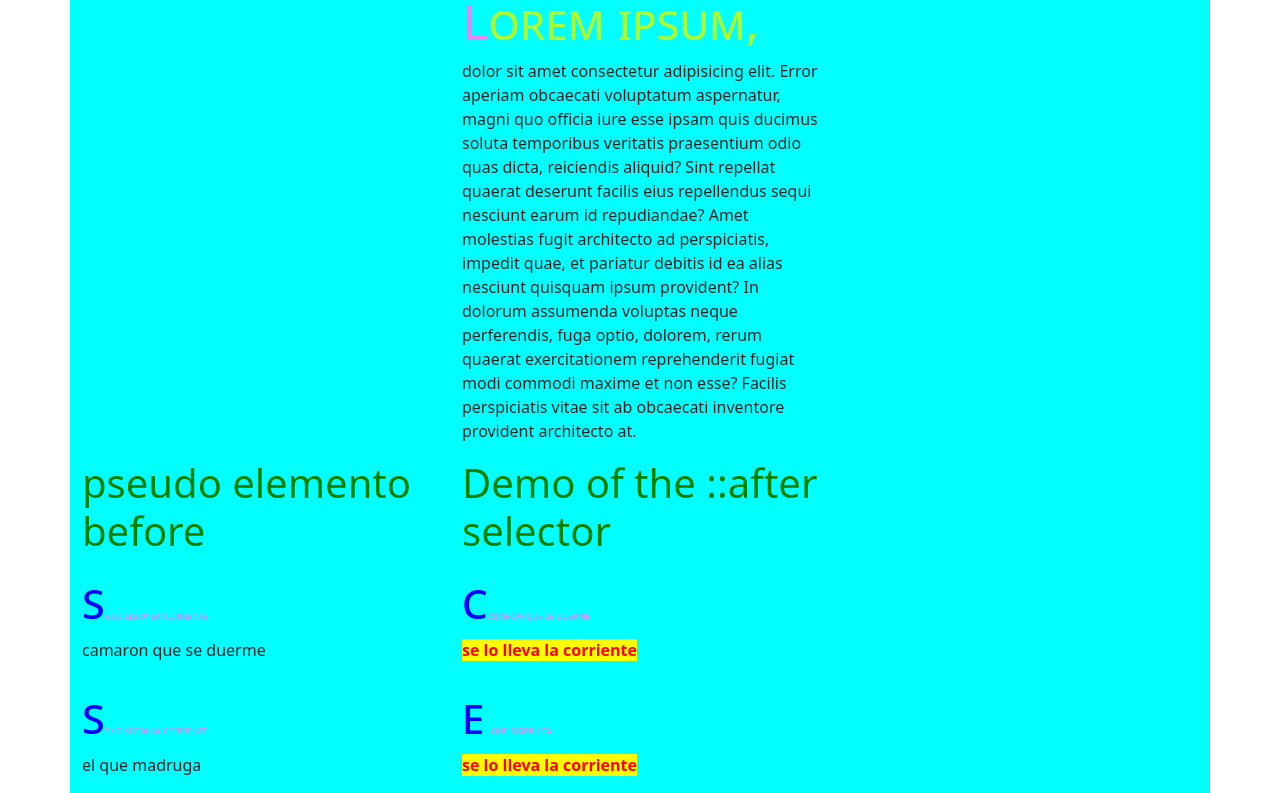
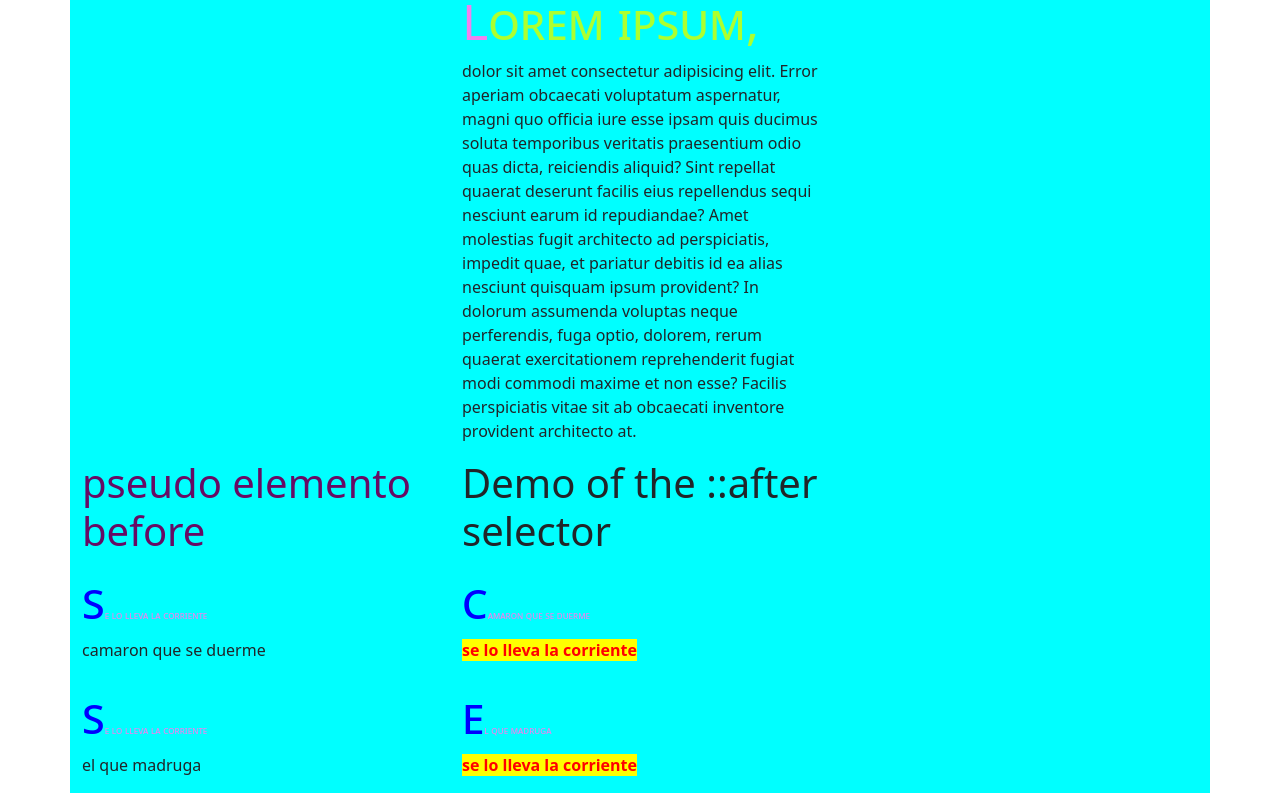
Before and after one commit to onigrafik/pseudo-elementos, a plain HTML site: page index.html in a window 1280 px wide. Shown: the part 1051-1844 px from the top of the page. Drawn offline with nearby package versions, Linux system fonts and the light colour scheme.

Commit message:
listo para subir

```diff
--- a/css/style.css
+++ b/css/style.css
@@ -42,6 +42,6 @@ p.parrafo::after {
   p.final2::before {
     content: "se lo lleva la corriente";
 }
-h1{
-    color: green;
+.titulo {
+    color: rgb(103, 11, 100);
 }
--- a/index.html
+++ b/index.html
@@ -4,7 +4,7 @@
     <meta charset="UTF-8">
     <meta http-equiv="X-UA-Compatible" content="IE=edge">
     <meta name="viewport" content="width=device-width, initial-scale=1.0">
-    <title>Document</title>
+    <title>pseudoElementos</title>
     <link rel="stylesheet" href="css/style.css">
     <!-- CSS only -->
     <link href="https://cdn.jsdelivr.net/npm/bootstrap@5.2.0-beta1/dist/css/bootstrap.min.css" rel="stylesheet" integrity="sha384-0evHe/X+R7YkIZDRvuzKMRqM+OrBnVFBL6DOitfPri4tjfHxaWutUpFmBp4vmVor" crossorigin="anonymous">
@@ -46,7 +46,7 @@
                 </p>
             </div>
             <div class="col-4">
-            <h1>pseudo elemento after</h1>
+            <h1 class="titulo">pseudo elemento after</h1>
             <p class="final">camaron que se duerme<br>
             </p>
 
@@ -54,7 +54,7 @@
             </p>
             </div>
             <div class="col-4">
-                <h1>pseudo elemento before</h1>
+                <h1 class="titulo">pseudo elemento before</h1>
 
                 <p class="final2"><br>camaron que se duerme<br>
                 </p>
```
